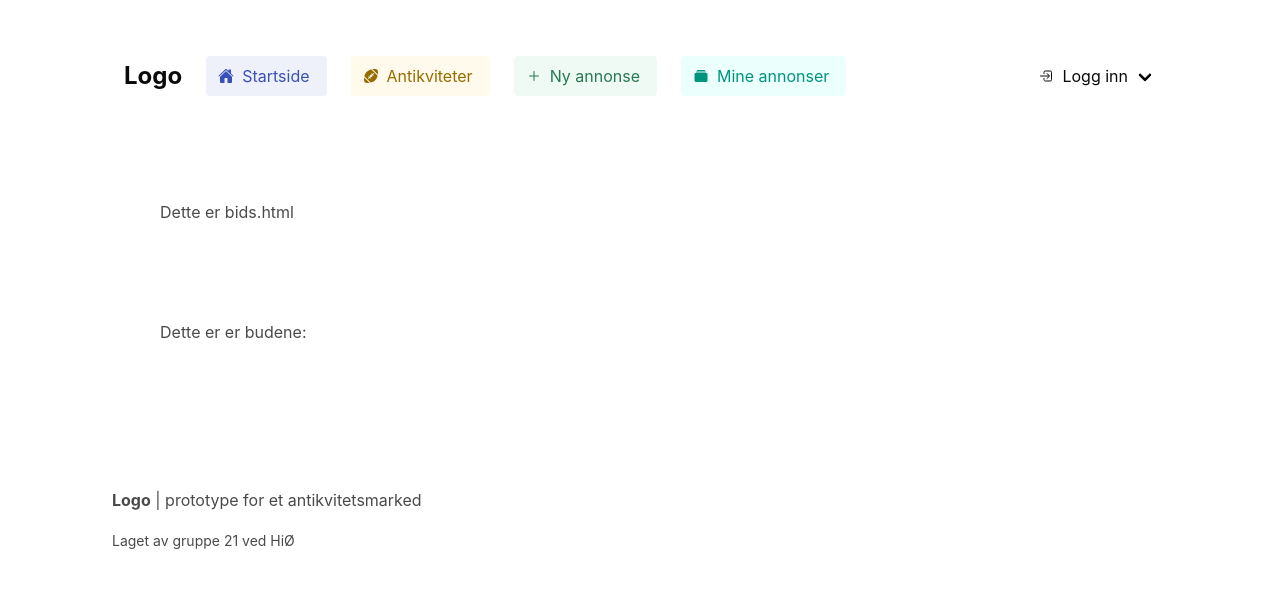
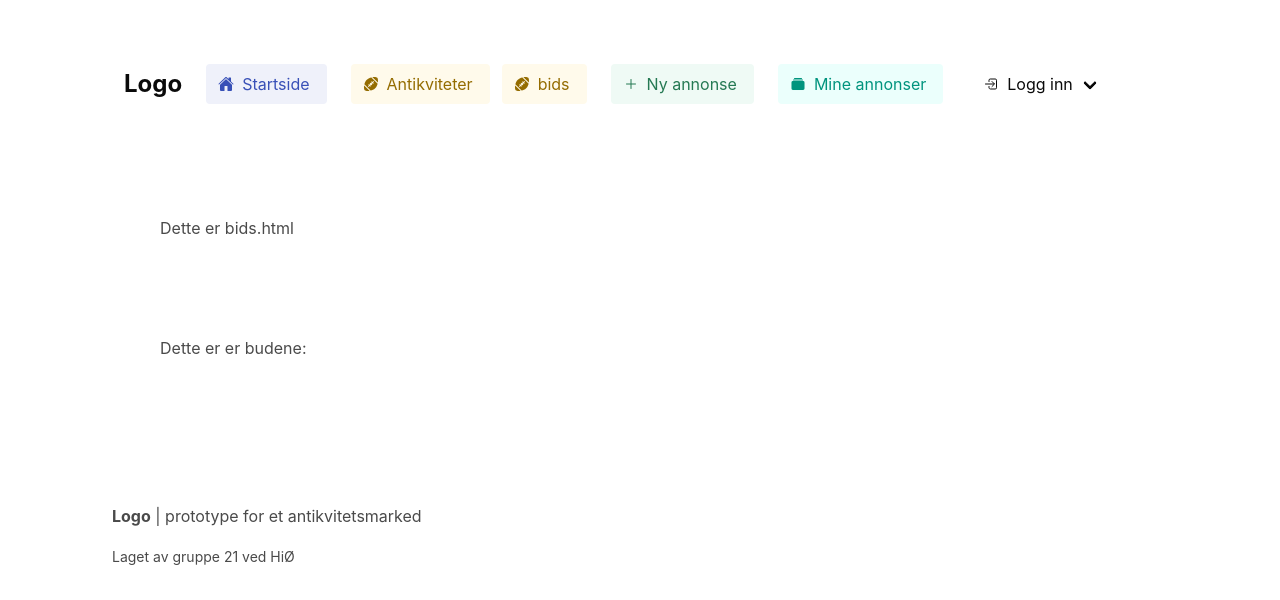
Before and after one commit to olejorga/prototype, a FastAPI app: page /bids/ in a window 1280 px wide. Shown: the top 600 px of the page. Run offline with FastAPI, Linux system fonts and the light colour scheme; data that the repository does not hold is empty.

Commit message:
feat: bud  cruct: bud etter sist lagt inn

```diff
--- a/src/templates/base.html
+++ b/src/templates/base.html
@@ -39,6 +39,15 @@
                                     <span>Antikviteter</span>
                                 </span>
                             </a>
+                            <div class="navbar-item">
+                                <a href="/bids" class="button is-light is-warning">
+                                    <span class="icon-text">
+                                        <span class="icon">
+                                            <ion-icon name="american-football"></ion-icon>
+                                        </span>
+                                        <span>bids</span>
+                                    </span>
+                                </a>
                         </div>
                         <div class="navbar-item">
                             <a href="#" class="button is-light is-success">
--- a/src/templates/bids.html
+++ b/src/templates/bids.html
@@ -7,11 +7,13 @@
         Dette er er budene:
         <div class="columns">
             <div class="column">
-                {% for bid in bids %}
+                <ul>
+                {% for bid in bids|reverse %}
                     <article class="notification">
-                        Høyeste bud:{{ bid.bid_value }}<br> itemid:{{ bid.item_id }}
+                        Høyeste bud:{{ bid.bid_value}}<br> itemid:{{ bid.item_id }}
                     </article>
                 {% endfor %}
+                 </ul>
             </div>
         </div>
     </section>
--- a/src/templates/items.html
+++ b/src/templates/items.html
@@ -16,6 +16,11 @@
                         </div>
                         <div class="card-footer">
                             <div class="card-footer-item">
+                                <p> siste bud:{{items.item_id}} </p>
+                            </div>
+                        </div>
+                        <div class="card-footer">
+                            <div class="card-footer-item">
                                 <a href="/items/{{ item.id }}" class="button is-light is-black is-fullwidth">Se mer</a>
                             </div>
                         </div>
```
